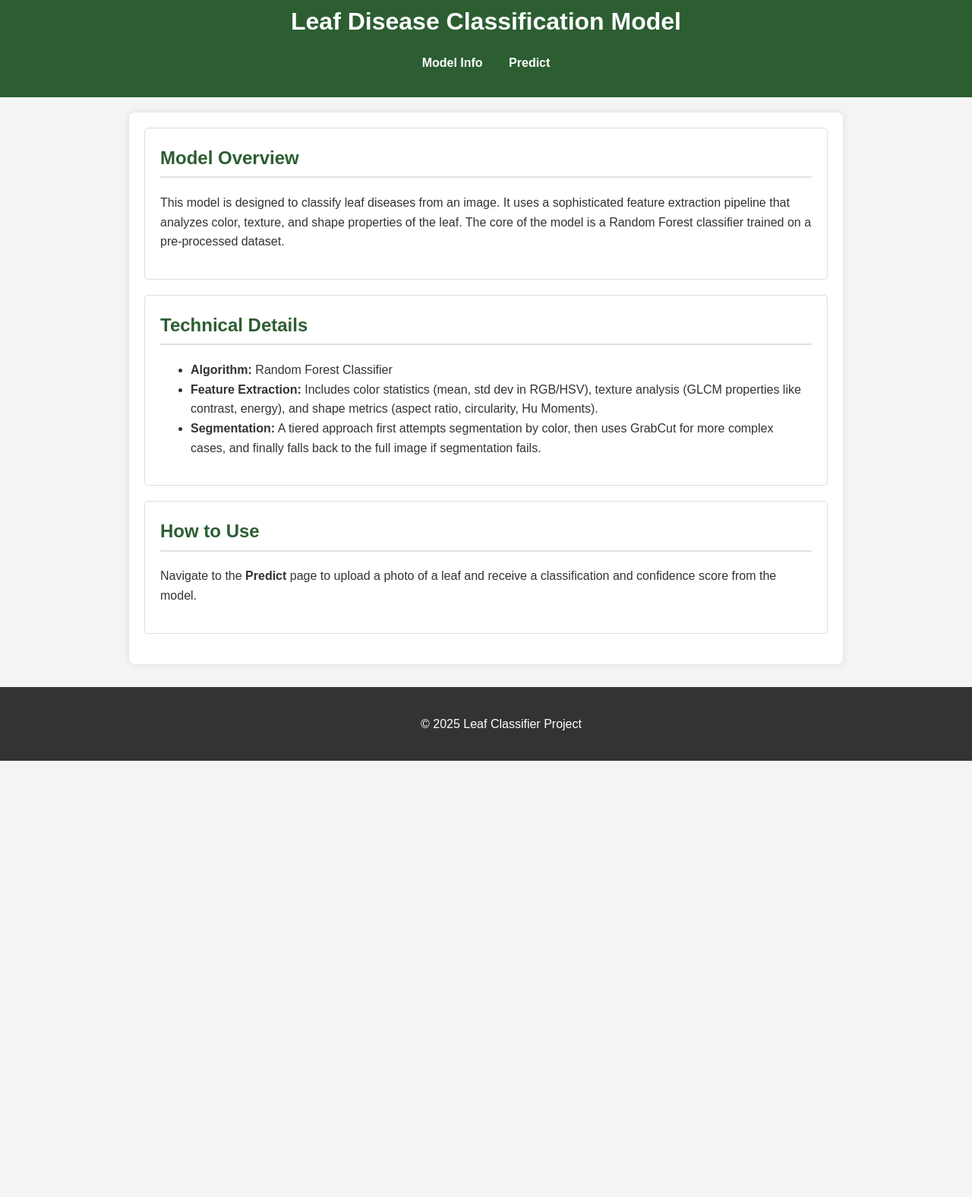
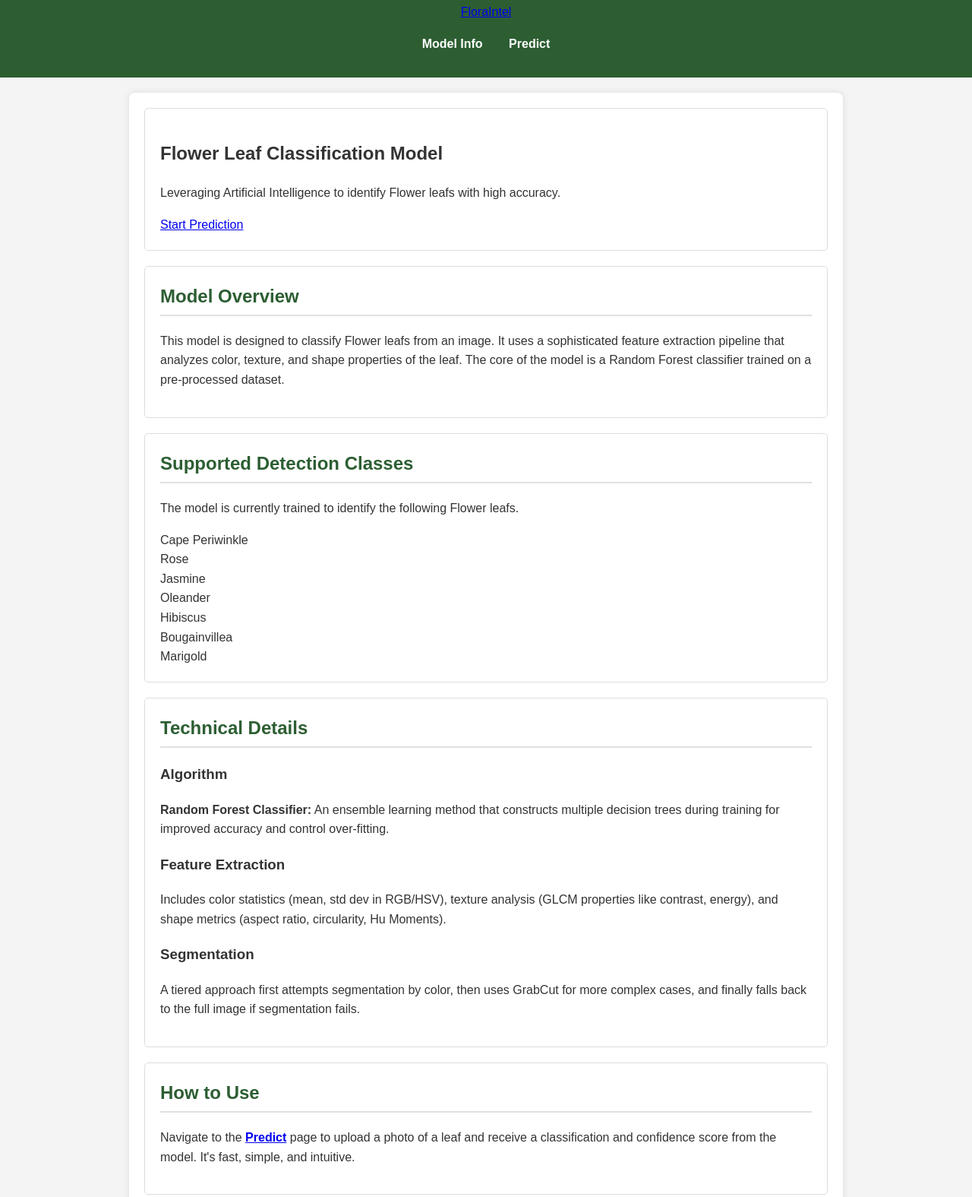
Before and after one commit to ksadotra/Flower_leaf_predictor, a plain HTML site: page docs/index.html in a window 1280 px wide. Shown: the part 13-1588 px from the top of the page at 76% size. Before the commit the page ends 1014 px from the top, so only its background shows below. Drawn offline with Linux system fonts and the light colour scheme.

Commit message:
Update index.html

```diff
--- a/docs/index.html
+++ b/docs/index.html
@@ -1,50 +1,94 @@
 <!DOCTYPE html>
 <html lang="en">
 <head>
-    <meta charset="UTF--8">
+    <meta charset="UTF-8">
     <meta name="viewport" content="width=device-width, initial-scale=1.0">
-    <title>ML Model Info</title>
+    <title>FloraIntel - AI Leaf Disease Classification</title>
     <link rel="stylesheet" href="style.css">
+    <link rel="preconnect" href="https://fonts.googleapis.com">
+    <link rel="preconnect" href="https://fonts.gstatic.com" crossorigin>
+    <link href="https://fonts.googleapis.com/css2?family=Montserrat:wght@400;600&family=Roboto:wght@400;700&display=swap" rel="stylesheet">
 </head>
 <body>
     <header>
-        <h1>Leaf Disease Classification Model</h1>
         <nav>
+            <a href="index.html" class="logo">FloraIntel</a>
             <ul>
-                <li><a href="index.html">Model Info</a></li>
+                <li><a href="index.html" class="active">Model Info</a></li>
                 <li><a href="predict.html">Predict</a></li>
             </ul>
         </nav>
     </header>
 
     <main>
-        <section id="model-overview">
+        <section class="hero">
+            <div class="hero-content">
+                <h1>Flower Leaf Classification Model</h1>
+                <p class="subtitle">Leveraging Artificial Intelligence to identify Flower leafs with high accuracy.</p>
+                <a href="predict.html" class="cta-button">Start Prediction</a>
+            </div>
+        </section>
+
+        <section id="model-overview" class="info-section">
+            <div class="container">
                 <h2>Model Overview</h2>
                 <p>
-                This model is designed to classify leaf diseases from an image. It uses a sophisticated feature extraction pipeline that analyzes color, texture, and shape properties of the leaf. The core of the model is a Random Forest classifier trained on a pre-processed dataset.
+                    This model is designed to classify Flower leafs from an image. It uses a sophisticated feature extraction pipeline that analyzes color, texture, and shape properties of the leaf. The core of the model is a Random Forest classifier trained on a pre-processed dataset.
                 </p>
+            </div>
         </section>
 
-        <section id="model-details">
+        <!-- NEW SECTION: SUPPORTED CLASSES -->
+        <section id="detection-classes" class="info-section-alt">
+            <div class="container">
+                <h2>Supported Detection Classes</h2>
+                <p>The model is currently trained to identify the following Flower leafs.</p>
+                <div class="classes-grid">
+                    <div class="class-card">Cape Periwinkle</div>
+                    <div class="class-card">Rose</div>
+                    <div class="class-card">Jasmine</div>
+                    <div class="class-card">Oleander</div>
+                    <div class="class-card">Hibiscus</div>
+                    <div class="class-card">Bougainvillea</div>
+                    <div class="class-card">Marigold</div>
+
+                </div>
+            </div>
+        </section>
+        <!-- END OF NEW SECTION -->
+
+        <section id="model-details" class="info-section">
+            <div class="container">
                 <h2>Technical Details</h2>
-            <ul>
-                <li><strong>Algorithm:</strong> Random Forest Classifier</li>
-                <li><strong>Feature Extraction:</strong> Includes color statistics (mean, std dev in RGB/HSV), texture analysis (GLCM properties like contrast, energy), and shape metrics (aspect ratio, circularity, Hu Moments).</li>
-                <li><strong>Segmentation:</strong> A tiered approach first attempts segmentation by color, then uses GrabCut for more complex cases, and finally falls back to the full image if segmentation fails.</li>
-            </ul>
+                <div class="details-grid">
+                    <div class="detail-card">
+                        <h3>Algorithm</h3>
+                        <p><strong>Random Forest Classifier:</strong> An ensemble learning method that constructs multiple decision trees during training for improved accuracy and control over-fitting.</p>
+                    </div>
+                    <div class="detail-card">
+                        <h3>Feature Extraction</h3>
+                        <p>Includes color statistics (mean, std dev in RGB/HSV), texture analysis (GLCM properties like contrast, energy), and shape metrics (aspect ratio, circularity, Hu Moments).</p>
+                    </div>
+                    <div class="detail-card">
+                        <h3>Segmentation</h3>
+                        <p>A tiered approach first attempts segmentation by color, then uses GrabCut for more complex cases, and finally falls back to the full image if segmentation fails.</p>
+                    </div>
+                </div>
+            </div>
         </section>
 
-        <section id="how-to-use">
+        <section id="how-to-use" class="info-section-alt">
+            <div class="container">
                 <h2>How to Use</h2>
                 <p>
-                Navigate to the <strong>Predict</strong> page to upload a photo of a leaf and receive a classification and confidence score from the model.
+                    Navigate to the <strong><a href="predict.html">Predict</a></strong> page to upload a photo of a leaf and receive a classification and confidence score from the model. It's fast, simple, and intuitive.
                 </p>
+            </div>
         </section>
     </main>
 
     <footer>
-        <p>&copy; 2025 Leaf Classifier Project</p>
+        <p>&copy; 2025 FloraIntel Project</p>
     </footer>
 </body>
-    <!-- Force refresh for GitHub Pages -->
 </html>
```
Lines whose indentation alone changed are shown as unchanged.
